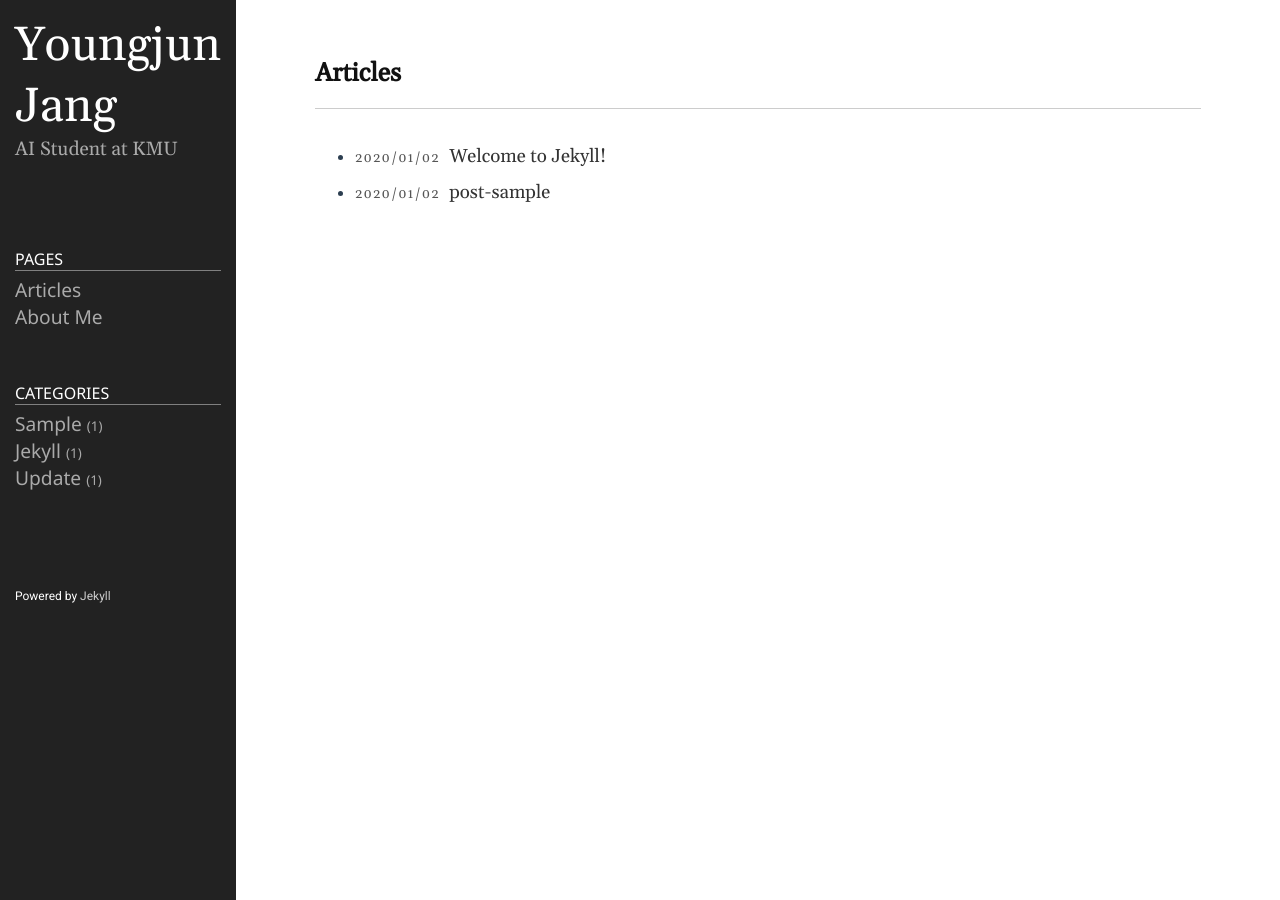
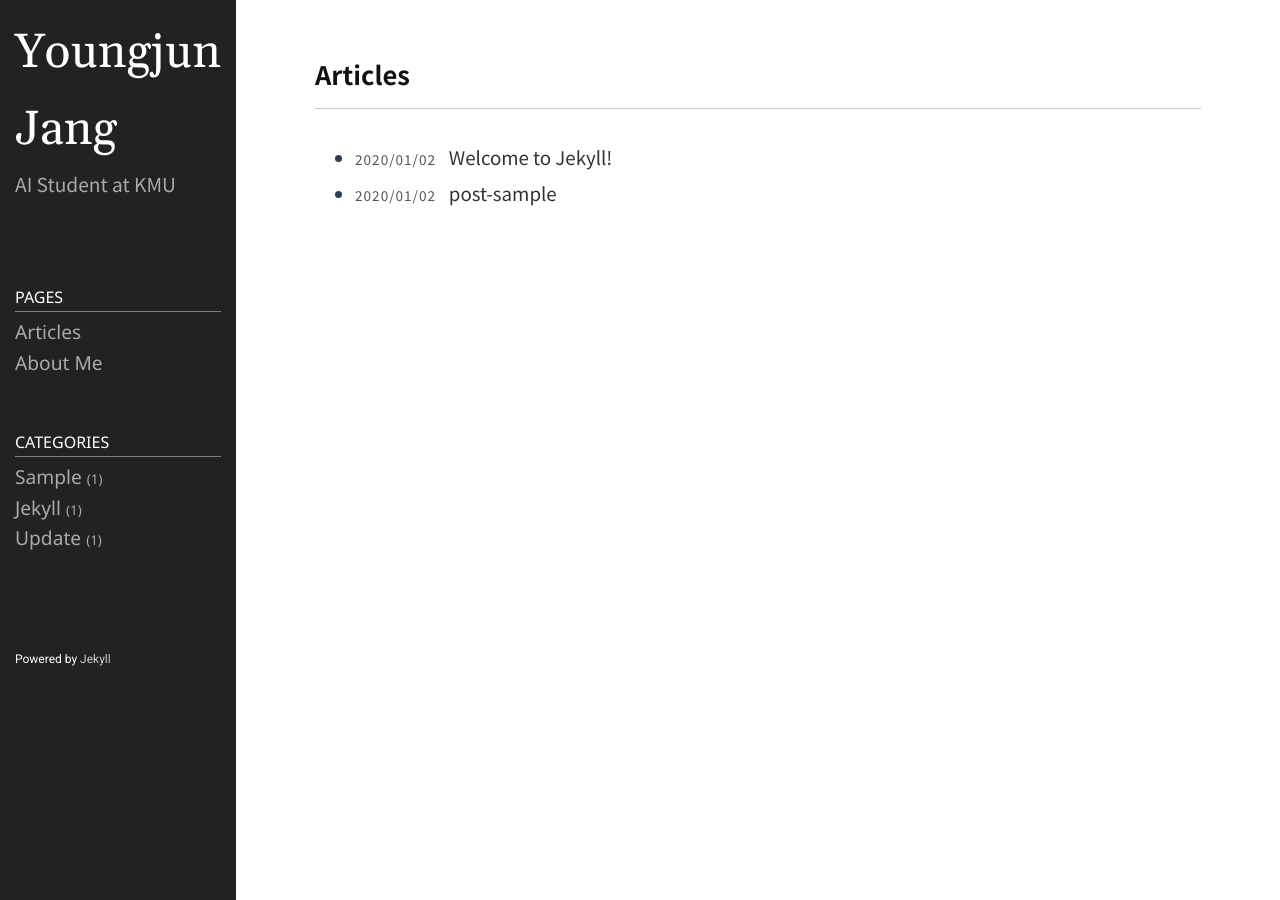
Before and after one commit to Youngjun-CV/Youngjun-CV.github.io, a Jekyll site: the page built from index.md, in a window 1280 px wide. Built offline with Jekyll 4.4.1, drawn with Linux system fonts in a browser that asks for light colours.

Commit message:
Update style.css

```diff
--- a/public/css/style.css
+++ b/public/css/style.css
@@ -49,8 +49,10 @@ body {
 	height: 100%;
 	margin: 0;
 	padding: 0;
-	font-family: 'Gelasio', 'Nanum Myeongjo', serif, 'Noto Sans KR';
+	font-family: 'Noto Sans KR', 'Gelasio', 'Nanum Myeongjo', serif;
 	color: #2c3e50;
+	letter-spacing: 0;
+    line-height: 1.6;
 }
 
 a {
```
